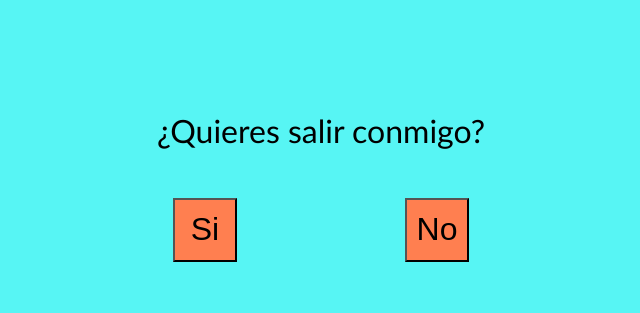
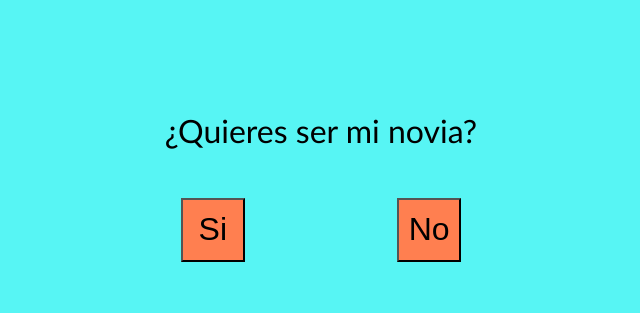
Before and after one commit to JuanCardona07/Propuesta, a plain HTML site: page index.html in a window 1280 px wide. Shown: the part 190-503 px from the top of the page, without its empty margins (319-959 px from the left). Drawn offline with Linux system fonts and the light colour scheme.

Commit message:
Update index.html

```diff
--- a/index.html
+++ b/index.html
@@ -7,7 +7,7 @@
   <body>
     <main>
   <div class="container">
-    <p>¿Quieres salir conmigo?</p>
+    <p>¿Quieres ser mi novia?</p>
     <div class="options">
       <button id="yesBtn">Si</button>
       <button id="noBtn">No</button>
```
